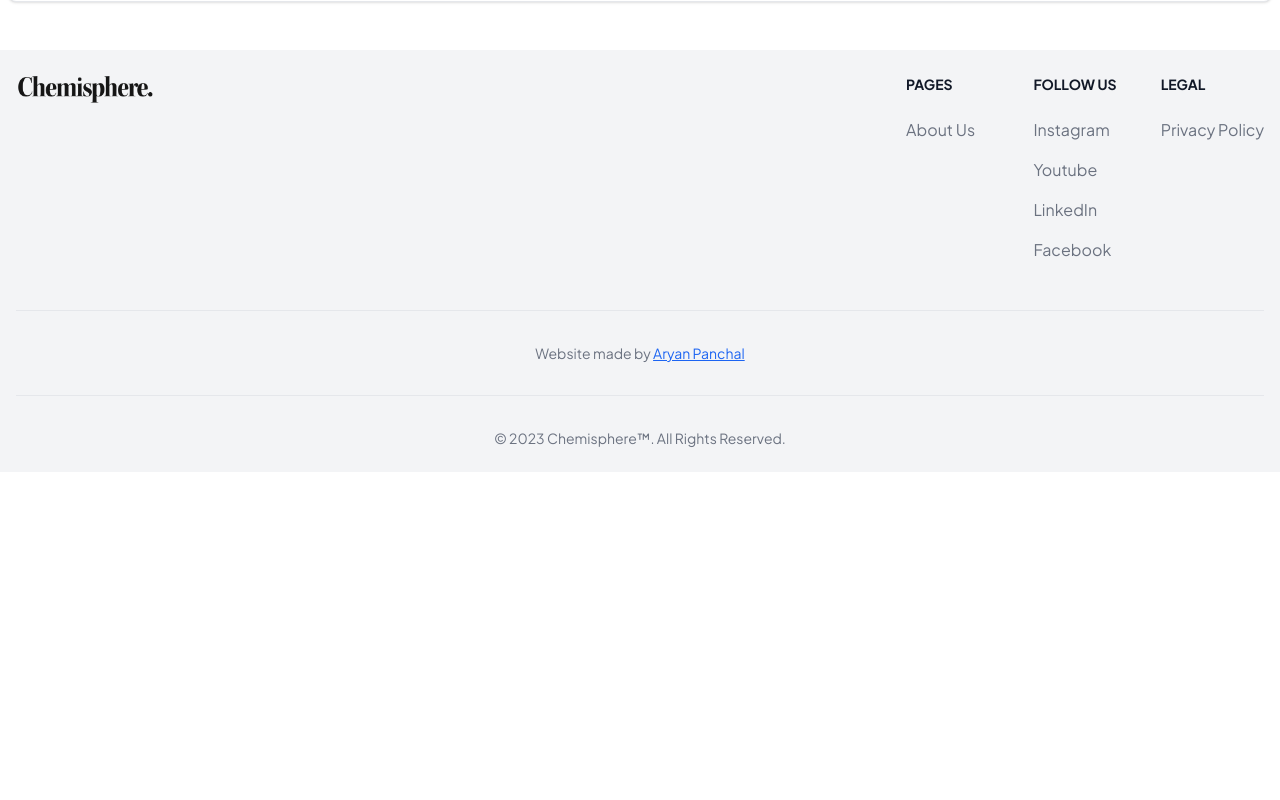
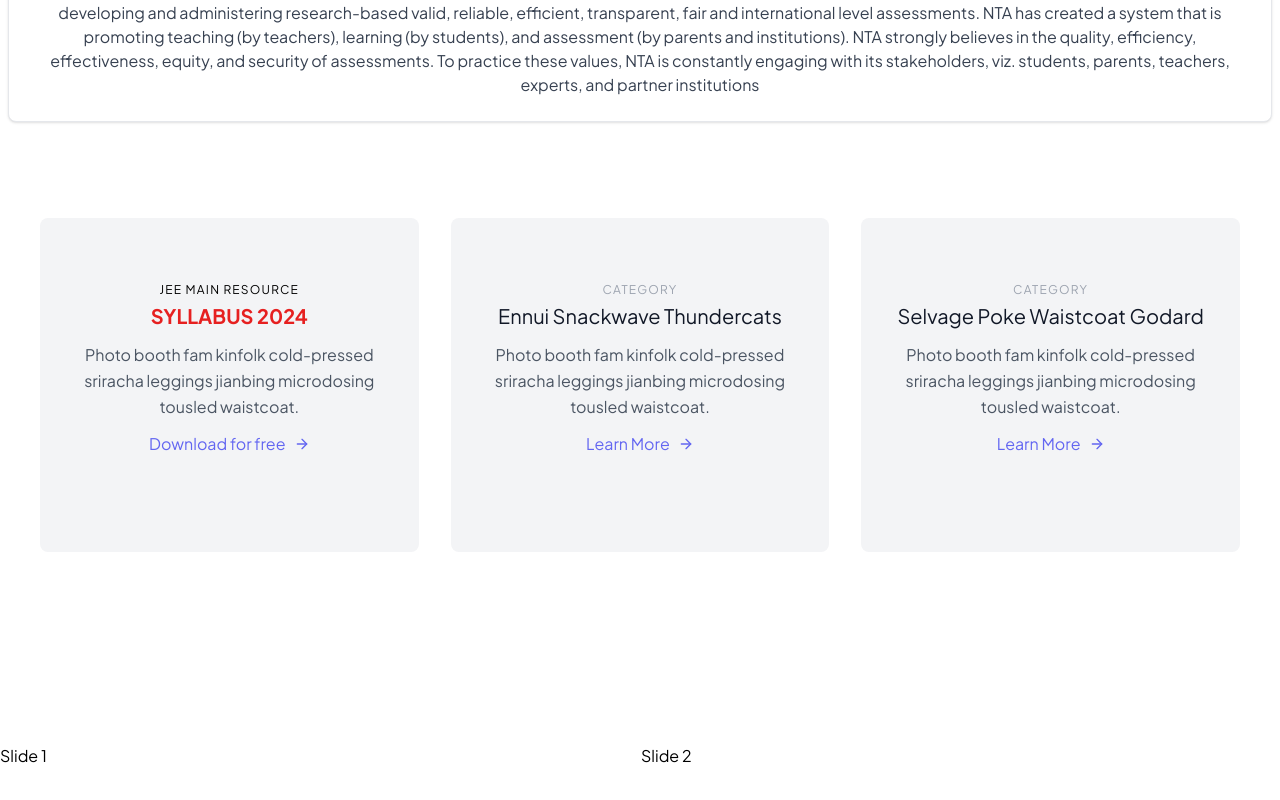
Before and after one commit to aryannpanchal/chemisphere-official-website, a Next.js app: page /jee-main-portal in a window 1280 px wide. Shown: the part 420-1220 px from the top of the page. Before the commit the page ends 892 px from the top, so only its background shows below. Built offline with nearby package versions, Linux system fonts and the light colour scheme.

Commit message:
ui udate
ui update

```diff
--- a/app/layout.tsx
+++ b/app/layout.tsx
@@ -27,7 +27,10 @@ export default function RootLayout({
     <html lang="en">
      <head>
      <link href="https://cdnjs.cloudflare.com/ajax/libs/flowbite/2.2.1/flowbite.min.css" rel="stylesheet" />
-
+     <link
+  rel="stylesheet"
+  href="https://cdn.jsdelivr.net/npm/swiper@11/swiper-bundle.min.css"
+/>
 
 <title>Chemisphere. Chemistry made easy!</title>
 <meta name="description" content="Premium Chemistry Lectures by Chandan Biswas" />
@@ -43,6 +46,8 @@ export default function RootLayout({
      </head>
       <body className={inter.className}>{children}<Analytics /><SpeedInsights/>
       <script src="https://cdnjs.cloudflare.com/ajax/libs/flowbite/2.2.1/flowbite.min.js"></script>
+      <script src="https://cdn.jsdelivr.net/npm/swiper@11/swiper-bundle.min.js"></script>
+
 
       </body>
     </html>
--- a/app/page.jsx
+++ b/app/page.jsx
@@ -21,7 +21,7 @@ const page = () => {
       <MarqueeSection />
       <Indicator />
       <NavbarSection />
-      <CrashCourse />
+      {/* <CrashCourse /> */}
       <Hero />
       <Stats />
       <OfferSection />
--- a/components/CrashCourse.jsx
+++ b/components/CrashCourse.jsx
@@ -5,6 +5,7 @@ import 'slick-carousel/slick/slick.css';
 import 'slick-carousel/slick/slick-theme.css';
 import Link from 'next/link'
 import Marquee from 'react-fast-marquee';
+import { Swiper, SwiperSlide } from "swiper/react";
 
 const images = ["/jee adv1.jpg", "/jee adv2.jpg", "/jee adv3.jpg"];
 const links = [
@@ -19,10 +20,10 @@ const links = [
 const CrashCourse = () => {
   const settings = {
     infinite: true,
-    slidesToShow: 3,
+    slidesToShow: 1,
     slidesToScroll: 1,
     arrows: true,
-    dots: true,
+    dots: true,infinite: true,
     responsive: [
       {
         breakpoint: 768,
@@ -39,11 +40,36 @@ const CrashCourse = () => {
   return (
   <>
   <div className='bg-chemisphere md:bg-white '>
-       <section className='ml-8 mr-8 mb-14 pt-10 pb-10'>
+       <section className='ml-8 mr-8 mb-14 pt-10 pb-10 lg:w-72'>
 
             <Marquee className='text-white pb-5 md:hidden block'>LATEST COURSE ANNOUNCEMENT</Marquee>
 
-          <Slider {...settings}>
+          {/* <Slider {...settings}>
+        {images.map((image, index) => (
+          <div key={index}>
+
+            <div className='  text-chemisphere border-gray-200 rounded-lg shadow flex-col gap-12 justify-center'>
+              <div>
+
+                  <img className="rounded-t-lg" src={image} alt={`Slide ${index + 1}`} />
+              </div>
+              <Link href={links[index]} target='__blank'>
+              <div className=' bg-gray-100 rounded-br-lg rounded-bl-lg text-center hover:bg-white transition transform hover:text-chemisphere'>
+
+                <button className=" hover:underline font-bold py-2 px-4 rounded-full">
+                  BOOK NOW!
+                </button>
+
+              </div>
+              </Link>
+            </div>
+
+          </div>
+        ))}
+      </Slider> */}
+      <Swiper>
+  <SwiperSlide>
+  <Slider {...settings}>
         {images.map((image, index) => (
           <div key={index}>
 
@@ -66,6 +92,8 @@ const CrashCourse = () => {
           </div>
         ))}
       </Slider>
+  </SwiperSlide>
+ </Swiper>
     </section>
   </div>
 
--- a/components/Hero.jsx
+++ b/components/Hero.jsx
@@ -3,9 +3,36 @@ import React, { useState, useEffect, useRef } from "react"
 import Image from "next/image"
 import { Button} from 'flowbite-react';
 import Link from "next/link";
+import { Swiper, SwiperSlide } from "swiper/react";
+import Slider from 'react-slick';
+const images = ["/jee adv1.jpg", "/jee adv2.jpg", "/jee adv3.jpg"];
+const links = [
 
+    "https://wa.me/+918850436230?text=I'm%20interested%20in%20inquiring%20about%20JEE%20Advanced%202024%20Complete%20Crash%20Course%20on%20Organic%20Chemistry.",
+
+    "https://wa.me/+918850436230?text=I'm%20interested%20in%20inquiring%20about%20JEE%20Advanced%202024%20Complete%20Crash%20Course%20on%20Physical%20Chemistry.",
+
+    "https://wa.me/+918850436230?text=I'm%20interested%20in%20inquiring%20about%20JEE%20Advanced%202024%20Complete%20Crash%20Course%20on%20inorganic%20Chemistry."
+];
 const Hero = () => {
-
+  const settings = {
+    infinite: true,
+    slidesToShow: 1,
+    slidesToScroll: 1,
+    arrows: true,
+    dots: true,infinite: true,
+    responsive: [
+      {
+        breakpoint: 768,
+        settings: {
+          slidesToShow: 1,
+          slidesToScroll: 1,
+          infinite: true,
+          dots: true,
+        },
+      },
+    ],
+  };
   return (
 
     <div>
@@ -34,8 +61,35 @@ const Hero = () => {
 
     </div>
     <div className="flex-1 text-center lg:mt-0 lg:ml-3">
-        <Image alt="chandan-sir" src="/chandan.gif" width={0} height={0} className="w-full mx-auto sm:w-10/12  lg:w-full" />
-    </div>
+      <section className='lg:w-96 w-80 lg:ml-24 '>
+
+    <Swiper>
+  <SwiperSlide>
+  <Slider {...settings}>
+        {images.map((image, index) => (
+          <div key={index}>
+
+            <div className='  text-chemisphere border-gray-200 rounded-lg shadow flex-col gap-12 justify-center p-6 lg:p-0'>
+              <div>
+
+                  <img className="rounded-t-lg" src={image} alt={`Slide ${index + 1}`} />
+              </div>
+              <Link href={links[index]} target='__blank'>
+              <div className=' bg-gray-100 rounded-br-lg rounded-bl-lg text-center hover:bg-white transition transform hover:text-chemisphere'>
+
+                <button className=" hover:underline font-bold py-2 px-4 rounded-full">
+                  BOOK NOW!
+                </button>
+
+              </div>
+              </Link>
+            </div>
+
+          </div>
+        ))}
+      </Slider>
+  </SwiperSlide>
+ </Swiper>    </section> </div>
 
 </section></div>
 </div>
--- a/components/JeePortal.jsx
+++ b/components/JeePortal.jsx
@@ -1,5 +1,7 @@
+'use client'
 import React from 'react';
 import Link from 'next/link';
+import { Swiper, SwiperSlide } from "swiper/react";
 
 const JeePortal = () => {
   return (
@@ -28,10 +30,89 @@ const JeePortal = () => {
             <h5 className='md:text-4xl text-2xl font-bold tracking-tight text-chemisphere pb-2 uppercase'>JEE Main Examination Portal</h5>
           </Link>
           <p className='font-normal text-gray-700'>
-            JEE Main stands as the inaugural phase of the IIT Joint Entrance Exam (IIT JEE). Administered in an online format by the National Testing Agency, this computer-based test serves as a gateway for students aspiring to pursue undergraduate courses in renowned engineering institutes across India, including IITs and NITs.
+          The Ministry of Education (MoE), Government of India (GoI) has established the National Testing Agency (NTA) as an independent, autonomous, and self-sustained premier testing organization under the Societies Registration Act (1860) for conducting efficient, transparent, and international standardized tests in order to assess the competency of candidates for admission to premier higher education institutions with a mission to improve equity and quality in education by developing and administering research-based valid, reliable, efficient, transparent, fair and international level assessments.
+
+NTA has created a system that is promoting teaching (by teachers), learning (by students), and assessment (by parents and institutions). NTA strongly believes in the quality, efficiency, effectiveness, equity, and security of assessments. To practice these values, NTA is constantly engaging with its stakeholders, viz. students, parents, teachers, experts, and partner institutions
           </p>
         </div>
       </div>
+      <section class="text-gray-600 body-font">
+  <div class="container px-5 pb-24 mx-auto">
+
+    <section class="text-gray-600 body-font">
+  <div class="container px-5 py-24 mx-auto">
+    <div class="flex flex-wrap -m-4">
+      <div class="p-4 lg:w-1/3">
+        <div class="h-full bg-gray-100 px-8 pt-16 pb-24 rounded-lg overflow-hidden text-center relative">
+          <h2 class="tracking-widest text-xs title-font font-medium text-black mb-1">JEE MAIN RESOURCE</h2>
+          <h1 class="title-font sm:text-2xl text-xl font-semibold text-chemisphere mb-3">SYLLABUS 2024</h1>
+          <p class="leading-relaxed mb-3">Photo booth fam kinfolk cold-pressed sriracha leggings jianbing microdosing tousled waistcoat.</p>
+          <a class="text-indigo-500 inline-flex items-center" href='https://jeemain.nta.ac.in/images/syllabus-for-jee-main-2024-as-on-01-november-2023.pdf'>Download for free
+            <svg class="w-4 h-4 ml-2" viewBox="0 0 24 24" stroke="currentColor" stroke-width="2" fill="none" stroke-linecap="round" stroke-linejoin="round">
+              <path d="M5 12h14"></path>
+              <path d="M12 5l7 7-7 7"></path>
+            </svg>
+          </a>
+          <div class="text-center mt-2 leading-none flex justify-center absolute bottom-0 left-0 w-full py-4">
+
+          </div>
+        </div>
+      </div>
+      <div class="p-4 lg:w-1/3">
+        <div class="h-full bg-gray-100 bg-opacity-75 px-8 pt-16 pb-24 rounded-lg overflow-hidden text-center relative">
+          <h2 class="tracking-widest text-xs title-font font-medium text-gray-400 mb-1">CATEGORY</h2>
+          <h1 class="title-font sm:text-2xl text-xl font-medium text-gray-900 mb-3">Ennui Snackwave Thundercats</h1>
+          <p class="leading-relaxed mb-3">Photo booth fam kinfolk cold-pressed sriracha leggings jianbing microdosing tousled waistcoat.</p>
+          <a class="text-indigo-500 inline-flex items-center">Learn More
+          <svg class="w-4 h-4 ml-2" viewBox="0 0 24 24" stroke="currentColor" stroke-width="2" fill="none" stroke-linecap="round" stroke-linejoin="round">
+              <path d="M5 12h14"></path>
+              <path d="M12 5l7 7-7 7"></path>
+            </svg>
+          </a>
+          <div class="text-center mt-2 leading-none flex justify-center absolute bottom-0 left-0 w-full py-4">
+
+
+          </div>
+        </div>
+      </div>
+      <div class="p-4 lg:w-1/3">
+        <div class="h-full bg-gray-100 bg-opacity-75 px-8 pt-16 pb-24 rounded-lg overflow-hidden text-center relative">
+          <h2 class="tracking-widest text-xs title-font font-medium text-gray-400 mb-1">CATEGORY</h2>
+          <h1 class="title-font sm:text-2xl text-xl font-medium text-gray-900 mb-3">Selvage Poke Waistcoat Godard</h1>
+          <p class="leading-relaxed mb-3">Photo booth fam kinfolk cold-pressed sriracha leggings jianbing microdosing tousled waistcoat.</p>
+          <a class="text-indigo-500 inline-flex items-center">Learn More
+          <svg class="w-4 h-4 ml-2" viewBox="0 0 24 24" stroke="currentColor" stroke-width="2" fill="none" stroke-linecap="round" stroke-linejoin="round">
+              <path d="M5 12h14"></path>
+              <path d="M12 5l7 7-7 7"></path>
+            </svg>
+          </a>
+          <div class="text-center mt-2 leading-none flex justify-center absolute bottom-0 left-0 w-full py-4">
+
+
+          </div>
+        </div>
+      </div>
+    </div>
+  </div>
+</section>
+  </div>
+</section>
+
+<Swiper
+ spaceBetween={2}
+ slidesPerView={2}
+className="mySwiper">
+        <SwiperSlide>Slide 1</SwiperSlide>
+        <SwiperSlide>Slide 2</SwiperSlide>
+        <SwiperSlide>Slide 3</SwiperSlide>
+        <SwiperSlide>Slide 4</SwiperSlide>
+        <SwiperSlide>Slide 5</SwiperSlide>
+        <SwiperSlide>Slide 6</SwiperSlide>
+        <SwiperSlide>Slide 7</SwiperSlide>
+        <SwiperSlide>Slide 8</SwiperSlide>
+        <SwiperSlide>Slide 9</SwiperSlide>
+      </Swiper>
+
  </>
   );
 };
--- a/package.json
+++ b/package.json
@@ -41,6 +41,7 @@
     "react-slick": "^0.29.0",
     "react-social-icons": "^6.7.0",
     "slick-carousel": "^1.8.1",
+    "swiper": "^11.0.7",
     "tailwind-merge": "^2.2.1",
     "tailwindcss-animate": "^1.0.7",
     "tw-elements-react": "^1.0.0-alpha2"
```
Also changed, not shown: 1 other file (tests, documents, lock files or other folders).
